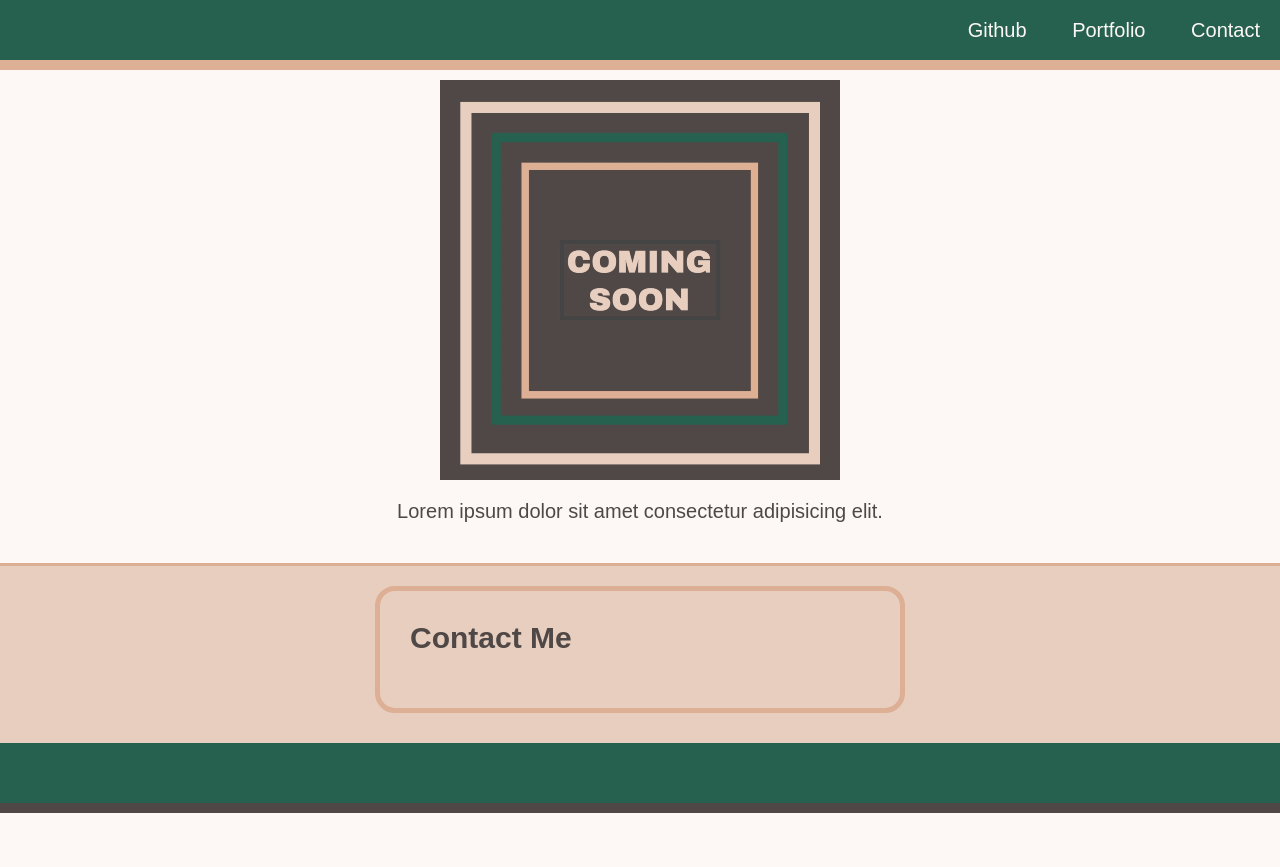
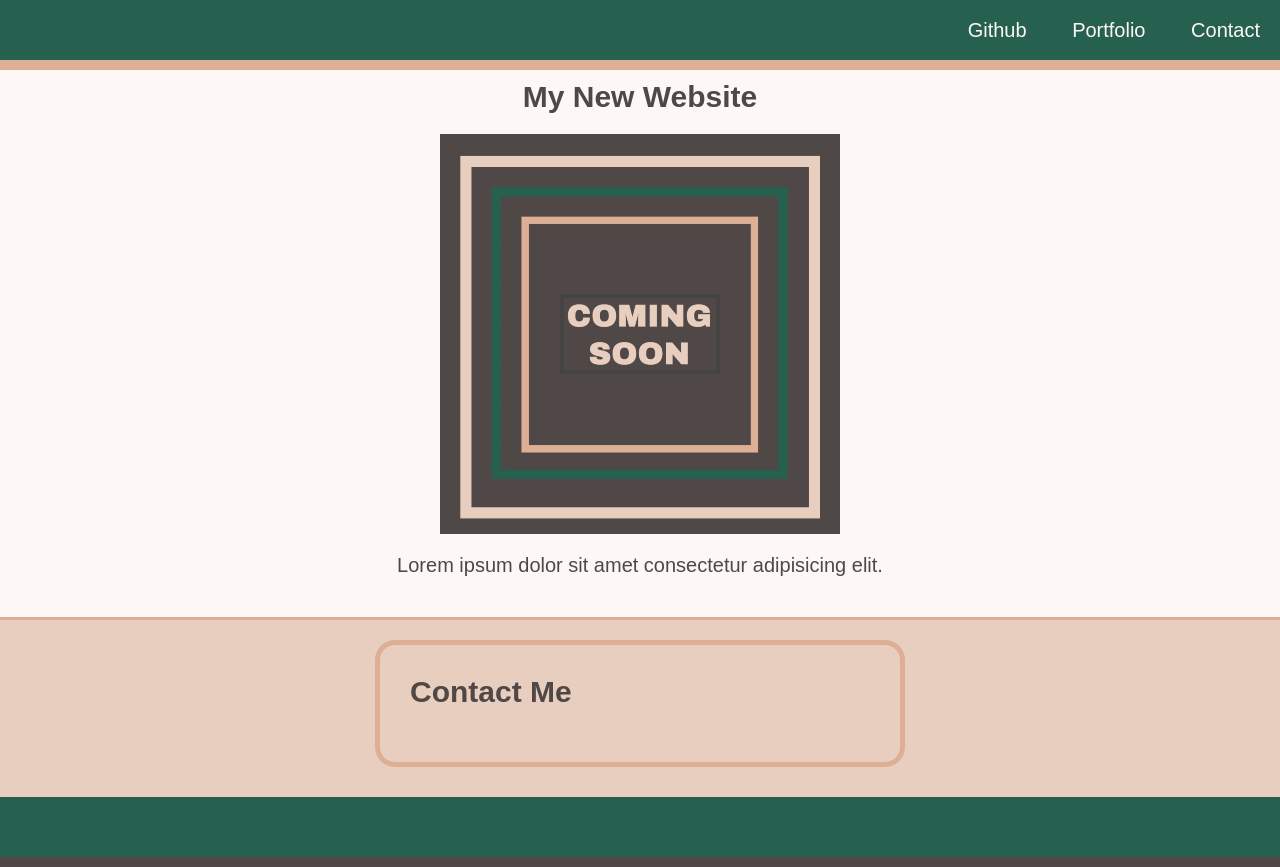
Before and after one commit to Theon87/first-mini-project, a plain HTML site: page index.html in a window 1280 px wide. Before the commit the page ends 813 px from the top, so only its background shows below. Drawn offline with Linux system fonts and the light colour scheme.

Commit message:
added heading to section 1

```diff
--- a/index.html
+++ b/index.html
@@ -19,7 +19,7 @@
 
         <main>
             <section class="figure-section">
-                <h1></h1>
+                <h1>My New Website</h1>
                 <figure>
                     <img src="./assets/image-1.png" alt="a square with the words coming soon">
                     <figcaption>Lorem ipsum dolor sit amet consectetur adipisicing elit.</figcaption>
```
